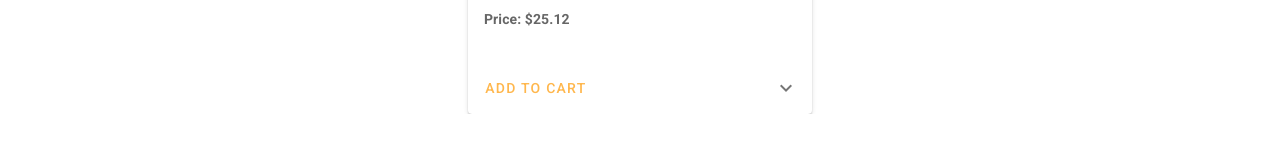
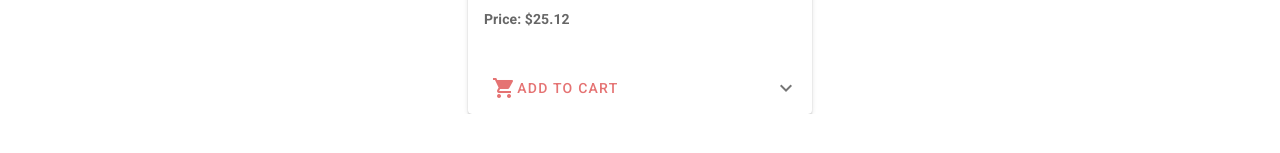
Before and after one commit to JiggaRin/OL_vue_shopping_cart, a Vue app: page / in a window 1280 px wide. Shown: the part 381-534 px from the top of the page. Built offline with nearby package versions, Linux system fonts and the light colour scheme.

Commit message:
destructuring carousel component

```diff
--- a/package.json
+++ b/package.json
@@ -26,7 +26,8 @@
     "sass-loader": "^10.0.0",
     "vue-cli-plugin-vuetify": "~2.4.4",
     "vue-template-compiler": "^2.6.11",
-    "vuetify-loader": "^1.7.0"
+    "vuetify-loader": "^1.7.0",
+    "vuex": "^3.6.2"
   },
   "eslintConfig": {
     "root": true,
--- a/src/App.vue
+++ b/src/App.vue
@@ -6,7 +6,7 @@
       <cart-modal></cart-modal>
     </v-app-bar>
     <v-main>
-      <product-carousel :products="products"></product-carousel>
+      <product-carousel></product-carousel>
     </v-main>
   </v-app>
 </template>
@@ -20,38 +20,6 @@ export default {
     CartModal,
     ProductCarousel,
   },
-  data: () => ({
-    products: [
-      {
-        id: 1,
-        src: 'https://i.ebayimg.com/images/g/oK4AAOSw3~dgriCG/s-l1600.jpg',
-        price: '$25.12',
-        title: 'Gaming Keyboard USB Wired 61 Keys RGB LED Backlit for PS4 PC MAC Office Game',
-        features: 'Ergonomic, RGB Backlit, ABS Floating Keycap, Enhanced Function Keys, Illuminated, Plug & Play, Portable'
-      },
-      {
-        id: 2,
-        src: 'https://m.media-amazon.com/images/I/71z6gsI87bL._AC_SL1500_.jpg',
-        price: '$29.99',
-        title: 'Fiodio Rainbow Membrane Gaming Keyboard, Quiet Wired Computer Keyboard',
-        features: '104 Silent Keys, 26 Anti-Ghosting Keys, Spill Resistant, Multimedia Control for PC and Desktop'
-      },
-      {
-        id: 3,
-        src: 'https://resource.logitech.com/w_797,c_limit,q_auto,f_auto,dpr_1.0/d_transparent.gif/content/dam/logitech/en/products/keyboards/k740/k740-feature-05.jpg?v=1',
-        price: '$59.99',
-        title: 'ILLUMINATED KEYBOARD K740',
-        features: 'The PerfectStroke key system distributes typing force evenly across the key surfaces making every keystroke quiet, natural and fluid—even if you strike the edge of a key.'
-      },
-      {
-        id: 4,
-        src: 'https://resource.logitech.com/w_797,c_limit,q_auto,f_auto,dpr_1.0/d_transparent.gif/content/dam/logitech/en/products/keyboards/multi-keyboard-k380/k380-feature-06.jpg?v=1',
-        price: '$29.99',
-        title: 'K380 MULTI-DEVICE BLUETOOTH KEYBOARD',
-        features: 'Connect up to three devices—even with different operating systems— and switch between them with a tap. So you can type, switch, and keep on typing.'
-      }
-    ]
-  }),
 }
 </script>
 
--- a/src/components/ProductCarousel.vue
+++ b/src/components/ProductCarousel.vue
@@ -4,8 +4,7 @@
         hide-delimiters
         height="auto"
     >
-      <v-carousel-item v-for="product in products"
-                       :product="product"
+      <v-carousel-item v-for="product in allProducts"
                        :key="product.id">
         <product-item :product="product"></product-item>
       </v-carousel-item>
@@ -15,17 +14,13 @@
 
 <script>
 import ProductItem from "./ProductItem";
+import {mapGetters} from 'vuex'
 
 export default {
   components: {
     ProductItem
   },
-  props: {
-    products: {
-      type: Array,
-      required: true,
-    }
-  }
+  computed: {...mapGetters(['allProducts'])}
 }
 </script>
 
--- a/src/components/ProductItem.vue
+++ b/src/components/ProductItem.vue
@@ -18,15 +18,10 @@
     </v-card-subtitle>
 
     <v-card-actions>
-      <v-btn
-          color="orange lighten-2"
-          text
-      >
-        Add to cart
-      </v-btn>
+
+      <add-to-cart :product="product"></add-to-cart>
 
       <v-spacer></v-spacer>
-
       <v-btn
           icon
           @click="show = !show"
@@ -47,14 +42,18 @@
 </template>
 
 <script>
+import AddToCart from "./UI/AddToCart";
+
 export default {
+  components: {
+    AddToCart
+  },
   data: () => ({
     show: false,
   }),
   props: {
     product: {
       type: Object,
-      required: true,
     }
   }
 }
--- /dev/null
+++ b/src/components/UI/AddToCart.vue
@@ -0,0 +1,46 @@
+<template>
+  <div class="add-to-cart">
+    <v-btn
+        color="red lighten-2"
+        text
+        @click="addToCart()"
+    >
+      <v-icon>shopping_cart</v-icon>
+      Add to cart
+    </v-btn>
+  </div>
+</template>
+
+<script>
+export default {
+  name: "add-to-cart",
+  props: {
+    product: Object
+  },
+  methods: {
+    addToCart() {
+      this.$store.dispatch('addProductToCart', {
+        product: this.product,
+        quantity: 1
+      })
+    }
+  }
+
+
+  // methods: {
+  //   addProduct() {
+  //     let userProduct = {
+  //       id: this.product.id,
+  //       title: this.product.title,
+  //       price: this.product.price
+  //     };
+  //     console.log(typeof userProduct)
+  //     return userProduct
+  //   }
+  // }
+}
+</script>
+
+<style scoped>
+
+</style>
--- a/src/main.js
+++ b/src/main.js
@@ -3,10 +3,12 @@ import App from './App.vue'
 import vuetify from './plugins/vuetify'
 import 'vuetify/dist/vuetify.min.css'
 import VModal from 'vue-js-modal'
+import store from './store'
 
 Vue.config.productionTip = false
 
 new Vue({
+  store,
   vuetify,
   VModal,
   render: h => h(App)
--- /dev/null
+++ b/src/store/index.js
@@ -0,0 +1,11 @@
+import Vue from 'vue'
+import Vuex from 'vuex'
+import product from './modules/product'
+
+Vue.use(Vuex);
+
+export default new Vuex.Store({
+    modules: {
+        product
+    }
+})
--- /dev/null
+++ b/src/store/modules/product.js
@@ -0,0 +1,41 @@
+export default {
+    actions: {},
+    mutations: {},
+    state: {
+        products: [
+            {
+                id: 1,
+                src: 'https://i.ebayimg.com/images/g/oK4AAOSw3~dgriCG/s-l1600.jpg',
+                price: '$25.12',
+                title: 'Gaming Keyboard USB Wired 61 Keys RGB LED Backlit for PS4 PC MAC Office Game',
+                features: 'Ergonomic, RGB Backlit, ABS Floating Keycap, Enhanced Function Keys, Illuminated, Plug & Play, Portable'
+            },
+            {
+                id: 2,
+                src: 'https://m.media-amazon.com/images/I/71z6gsI87bL._AC_SL1500_.jpg',
+                price: '$29.99',
+                title: 'Fiodio Rainbow Membrane Gaming Keyboard, Quiet Wired Computer Keyboard',
+                features: '104 Silent Keys, 26 Anti-Ghosting Keys, Spill Resistant, Multimedia Control for PC and Desktop'
+            },
+            {
+                id: 3,
+                src: 'https://resource.logitech.com/w_797,c_limit,q_auto,f_auto,dpr_1.0/d_transparent.gif/content/dam/logitech/en/products/keyboards/k740/k740-feature-05.jpg?v=1',
+                price: '$59.99',
+                title: 'ILLUMINATED KEYBOARD K740',
+                features: 'The PerfectStroke key system distributes typing force evenly across the key surfaces making every keystroke quiet, natural and fluid—even if you strike the edge of a key.'
+            },
+            {
+                id: 4,
+                src: 'https://resource.logitech.com/w_797,c_limit,q_auto,f_auto,dpr_1.0/d_transparent.gif/content/dam/logitech/en/products/keyboards/multi-keyboard-k380/k380-feature-06.jpg?v=1',
+                price: '$29.99',
+                title: 'K380 MULTI-DEVICE BLUETOOTH KEYBOARD',
+                features: 'Connect up to three devices—even with different operating systems— and switch between them with a tap. So you can type, switch, and keep on typing.'
+            }
+        ],
+    },
+    getters: {
+        allProducts(state) {
+            return state.products
+        }
+    }
+}
```
Also changed, not shown: 1 other file (tests, documents, lock files or other folders).
